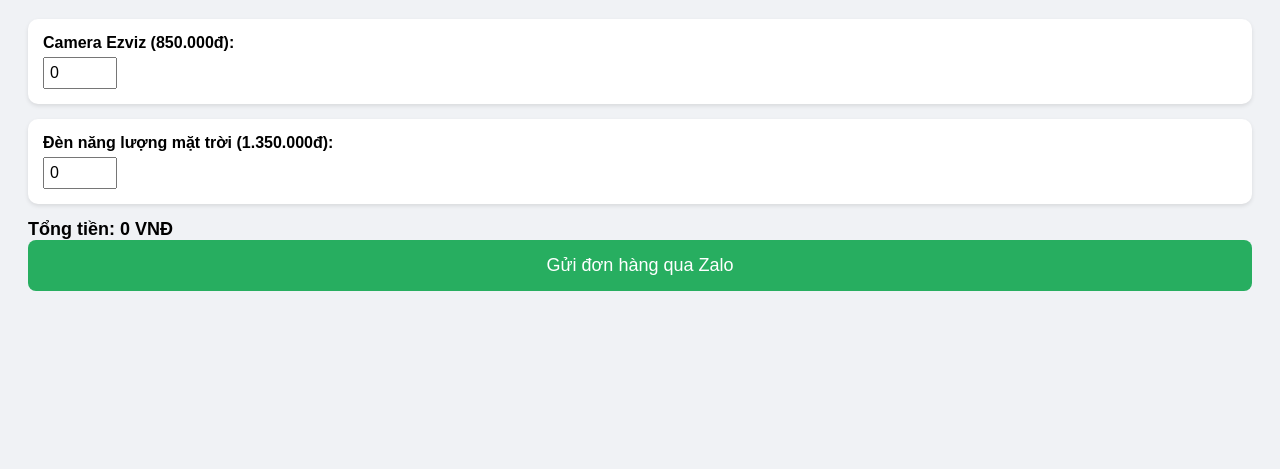
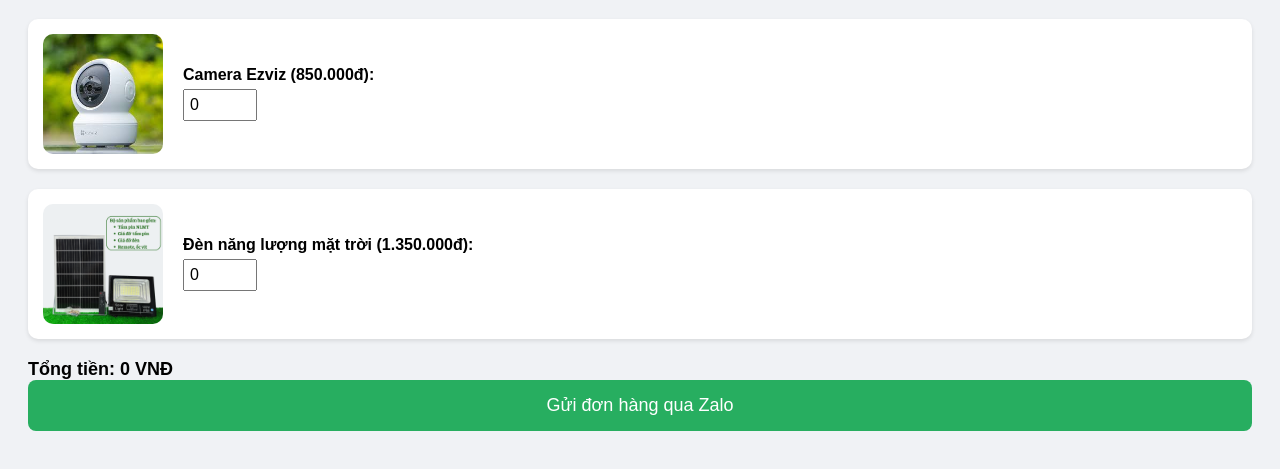
Before and after one commit to lequoctrang1977/don-hang-zalo, a plain HTML site: page index.html in a window 1280 px wide. Shown: the part 89-558 px from the top of the page. Drawn offline with Linux system fonts and the light colour scheme.

Commit message:
Add files via upload

```diff
--- a/index.html
+++ b/index.html
@@ -7,7 +7,12 @@
   <style>
     body { font-family: Arial, sans-serif; background: #f0f2f5; padding: 20px; }
     h1 { color: #2c3e50; }
-    .product { background: #fff; border-radius: 10px; padding: 15px; margin-bottom: 15px; box-shadow: 0 2px 4px rgba(0,0,0,0.1); }
+    .product {
+      background: #fff; border-radius: 10px; padding: 15px; margin-bottom: 20px;
+      box-shadow: 0 2px 4px rgba(0,0,0,0.1); display: flex; align-items: center; gap: 20px;
+    }
+    .product img { width: 120px; border-radius: 10px; }
+    .product-details { flex-grow: 1; }
     label { font-weight: bold; display: block; margin-bottom: 5px; }
     input[type="number"] { width: 60px; padding: 5px; font-size: 16px; }
     .total { margin-top: 15px; font-weight: bold; font-size: 18px; }
@@ -23,13 +28,19 @@
   <h1>Đặt hàng qua Zalo</h1>
 
   <div class="product">
-    <label for="cameraQty">Camera Ezviz (850.000đ):</label>
-    <input type="number" id="cameraQty" min="0" value="0" />
+    <img src="ezviz.jpg" alt="Camera Ezviz" />
+    <div class="product-details">
+      <label for="cameraQty">Camera Ezviz (850.000đ):</label>
+      <input type="number" id="cameraQty" min="0" value="0" />
+    </div>
   </div>
 
   <div class="product">
-    <label for="denQty">Đèn năng lượng mặt trời (1.350.000đ):</label>
-    <input type="number" id="denQty" min="0" value="0" />
+    <img src="nlmt.jpg" alt="Đèn năng lượng mặt trời" />
+    <div class="product-details">
+      <label for="denQty">Đèn năng lượng mặt trời (1.350.000đ):</label>
+      <input type="number" id="denQty" min="0" value="0" />
+    </div>
   </div>
 
   <div class="total" id="totalPrice">Tổng tiền: 0 VNĐ</div>
```
Also changed, not shown: ezviz.jpg (added), nlmt.jpg (added).
